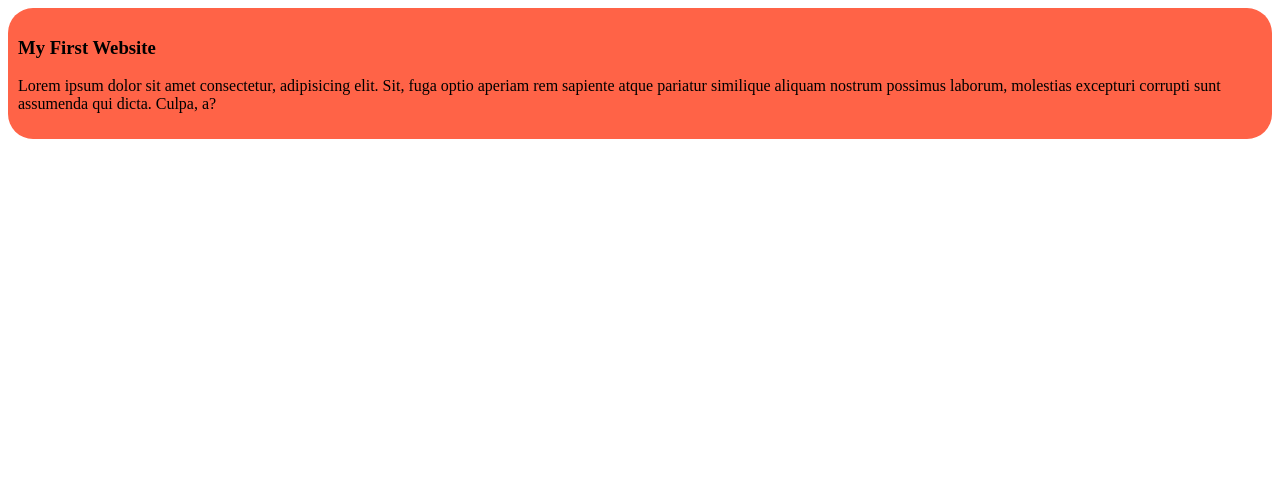
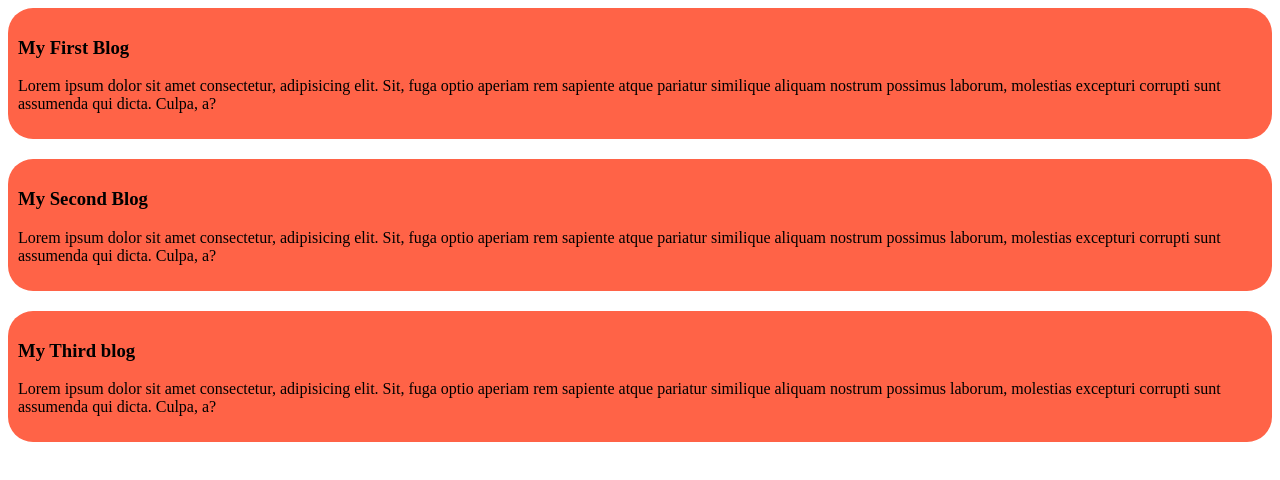
Before and after one commit to aref-360nobra/programming_hero_aref_practise, a plain HTML site: page index.html in a window 1280 px wide. Drawn offline with Linux system fonts and the light colour scheme.

Commit message:
added second and third blog

```diff
--- a/index.html
+++ b/index.html
@@ -10,7 +10,19 @@
 
 <body>
     <div>
-        <h3>My First Website</h3>
+        <h3>My First Blog</h3>
+        <p>Lorem ipsum dolor sit amet consectetur, adipisicing elit. Sit, fuga optio aperiam rem sapiente atque pariatur
+            similique aliquam nostrum possimus laborum, molestias excepturi corrupti sunt assumenda qui dicta. Culpa, a?
+        </p>
+    </div>
+    <div>
+        <h3>My Second Blog</h3>
+        <p>Lorem ipsum dolor sit amet consectetur, adipisicing elit. Sit, fuga optio aperiam rem sapiente atque pariatur
+            similique aliquam nostrum possimus laborum, molestias excepturi corrupti sunt assumenda qui dicta. Culpa, a?
+        </p>
+    </div>
+    <div>
+        <h3>My Third blog</h3>
         <p>Lorem ipsum dolor sit amet consectetur, adipisicing elit. Sit, fuga optio aperiam rem sapiente atque pariatur
             similique aliquam nostrum possimus laborum, molestias excepturi corrupti sunt assumenda qui dicta. Culpa, a?
         </p>
--- a/styles/style.css
+++ b/styles/style.css
@@ -2,4 +2,5 @@ div {
     background-color: tomato;
     padding: 10px;
     border-radius: 25px;
+    margin-bottom: 20px;
 }
```
